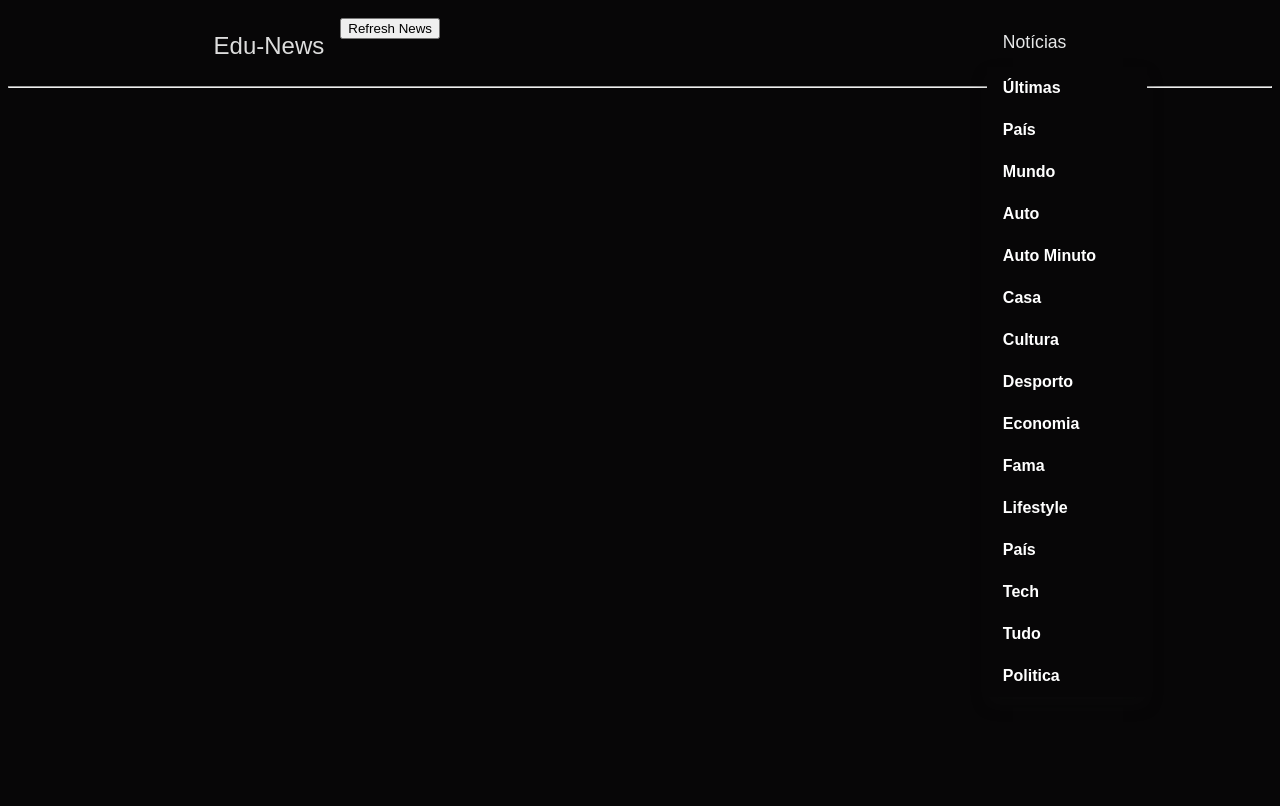
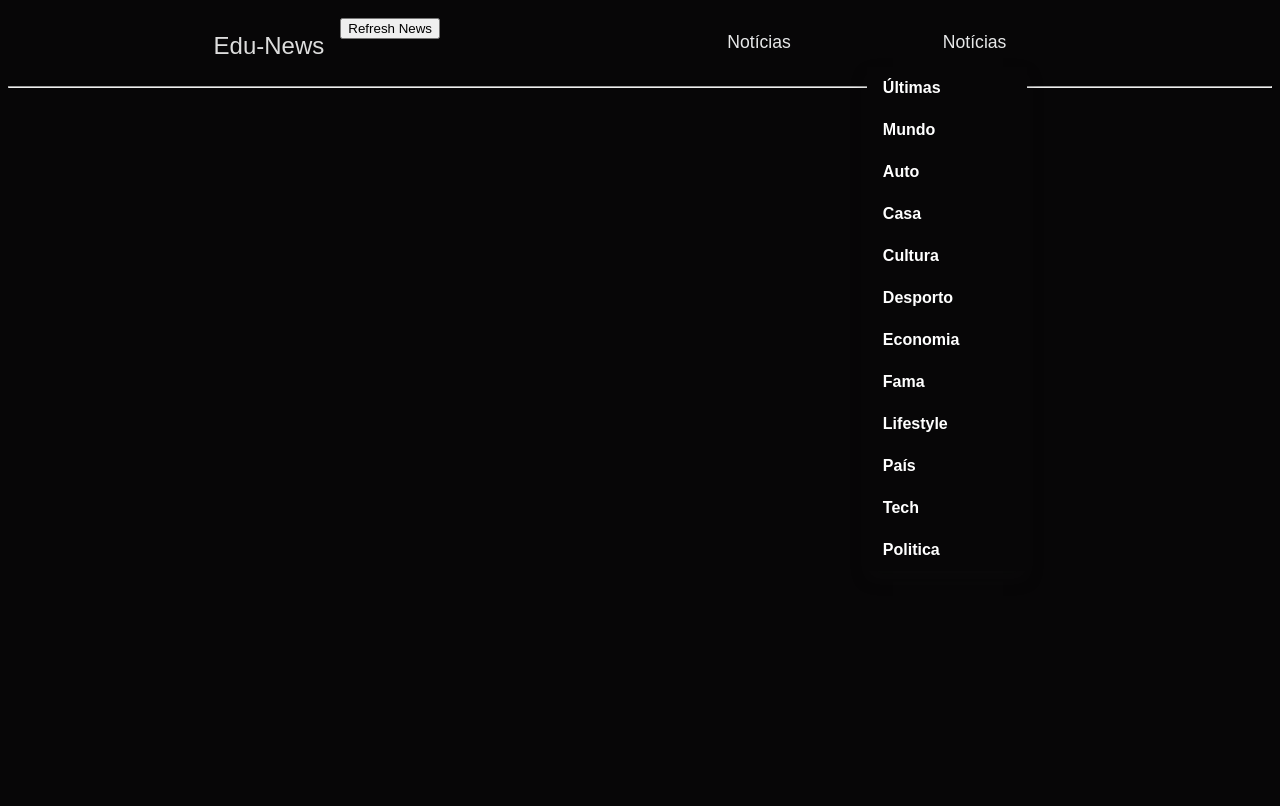
Before and after one commit to DEISI-ULHT-TFC-2023-24/DEISI90-ALQI-DR-tutor-inteligente-para-estudar-interacoes-mediadas-por-algoritmos, a Django app: page / in a window 1280 px wide, after a click on "Notícias". Run offline with Django 5.2, Linux system fonts and the light colour scheme; data that the repository does not hold is empty.

Commit message:
2 butões com filtro so de data e categoria

```diff
--- a/news/templates/layout.html
+++ b/news/templates/layout.html
@@ -3,7 +3,7 @@
 
 <html lang="" style="width: 100%; height: 100%;background-color: #070607;padding-top: 0.5%">
 <head>
-   <script src="https://ajax.googleapis.com/ajax/libs/jquery/3.6.0/jquery.min.js"></script>
+    <script src="https://ajax.googleapis.com/ajax/libs/jquery/3.6.0/jquery.min.js"></script>
 
 
     <meta charset="UTF-8">
@@ -71,44 +71,73 @@
         <a href="/" class="navbar-item"
            style="float: left;font-size: 150%;color: #dddddd; border-radius: 10px">Edu-News</a>
         <div class="dropdown">
-            <button class="dropbtn" style="border-radius: 10px" onclick="myFunction()">Notícias
+            <button class="dropbtn" style="border-radius: 10px;margin-left: 60px;margin-right: 60px"
+                    onclick="myFunction()">Notícias
             </button>
             <div class="dropdown-content" id="myDropdown">
                 <a class="" style="position: static; border-radius: 10px"
-                   href="{% url 'index' %}?category=ultimas"><strong>Últimas</strong></a>
+                   href="{% url 'index' %}?category=ultimas&date=content_date"><strong>Últimas</strong></a>
                 <a class="" style="position: static; border-radius: 10px"
-                   href="{% url 'index' %}?category=pais"><strong>País</strong></a>
+                   href="{% url 'index' %}?category=mundo&date=content_date"><strong>Mundo</strong></a>
                 <a class="" style="position: static; border-radius: 10px"
-                   href="{% url 'index' %}?category=mundo"><strong>Mundo</strong></a>
+                   href="{% url 'index' %}?category=auto&date=content_date"><strong>Auto</strong></a>
                 <a class="" style="position: static; border-radius: 10px"
-                   href="{% url 'index' %}?category=auto"><strong>Auto</strong></a>
+                   href="{% url 'index' %}?category=casa&date=content_date"><strong>Casa</strong></a>
                 <a class="" style="position: static; border-radius: 10px"
-                   href="{% url 'index' %}?category=auto_minuto"><strong>Auto Minuto</strong></a>
+                   href="{% url 'index' %}?category=cultura&date=content_date"><strong>Cultura</strong></a>
                 <a class="" style="position: static; border-radius: 10px"
-                   href="{% url 'index' %}?category=casa"><strong>Casa</strong></a>
+                   href="{% url 'index' %}?category=desporto&date=content_date"><strong>Desporto</strong></a>
                 <a class="" style="position: static; border-radius: 10px"
-                   href="{% url 'index' %}?category=cultura"><strong>Cultura</strong></a>
+                   href="{% url 'index' %}?category=economia&date=content_date"><strong>Economia</strong></a>
                 <a class="" style="position: static; border-radius: 10px"
-                   href="{% url 'index' %}?category=desporto"><strong>Desporto</strong></a>
+                   href="{% url 'index' %}?category=fama&date=content_date"><strong>Fama</strong></a>
                 <a class="" style="position: static; border-radius: 10px"
-                   href="{% url 'index' %}?category=economia"><strong>Economia</strong></a>
+                   href="{% url 'index' %}?category=lifestyle&date=content_date"><strong>Lifestyle</strong></a>
                 <a class="" style="position: static; border-radius: 10px"
-                   href="{% url 'index' %}?category=fama"><strong>Fama</strong></a>
+                   href="{% url 'index' %}?category=pais&date=content_date"><strong>País</strong></a>
                 <a class="" style="position: static; border-radius: 10px"
-                   href="{% url 'index' %}?category=lifestyle"><strong>Lifestyle</strong></a>
+                   href="{% url 'index' %}?category=tech&date=content_date"><strong>Tech</strong></a>
                 <a class="" style="position: static; border-radius: 10px"
-                   href="{% url 'index' %}?category=pais"><strong>País</strong></a>
+                   href="{% url 'index' %}?category=politica&date=content_date"><strong>Politica</strong></a>
+            </div>
+        </div>
+
+
+        <div class="dropdown">
+            <button class="dropbtn" style="border-radius: 10px;margin-left: 60px;margin-right: 60px"
+                    onclick="myFunction2()">Notícias
+            </button>
+            <div class="dropdown-content" id="myDropdown2">
                 <a class="" style="position: static; border-radius: 10px"
-                   href="{% url 'index' %}?category=tech"><strong>Tech</strong></a>
+                   href="{% url 'index' %}?category=ultimas&date=-content_date"><strong>Últimas</strong></a>
                 <a class="" style="position: static; border-radius: 10px"
-                   href="{% url 'index' %}?category=tudo"><strong>Tudo</strong></a>
+                   href="{% url 'index' %}?category=mundo&date=-content_date"><strong>Mundo</strong></a>
                 <a class="" style="position: static; border-radius: 10px"
-                   href="{% url 'index' %}?category=politica"><strong>Politica</strong></a>
+                   href="{% url 'index' %}?category=auto&date=-content_date"><strong>Auto</strong></a>
+                <a class="" style="position: static; border-radius: 10px"
+                   href="{% url 'index' %}?category=casa&date=-content_date"><strong>Casa</strong></a>
+                <a class="" style="position: static; border-radius: 10px"
+                   href="{% url 'index' %}?category=cultura&date=-content_date"><strong>Cultura</strong></a>
+                <a class="" style="position: static; border-radius: 10px"
+                   href="{% url 'index' %}?category=desporto&date=-content_date"><strong>Desporto</strong></a>
+                <a class="" style="position: static; border-radius: 10px"
+                   href="{% url 'index' %}?category=economia&date=-content_date"><strong>Economia</strong></a>
+                <a class="" style="position: static; border-radius: 10px"
+                   href="{% url 'index' %}?category=fama&date=-content_date"><strong>Fama</strong></a>
+                <a class="" style="position: static; border-radius: 10px"
+                   href="{% url 'index' %}?category=lifestyle&date=-content_date"><strong>Lifestyle</strong></a>
+                <a class="" style="position: static; border-radius: 10px"
+                   href="{% url 'index' %}?category=pais&date=-content_date"><strong>País</strong></a>
+                <a class="" style="position: static; border-radius: 10px"
+                   href="{% url 'index' %}?category=tech&date=-content_date"><strong>Tech</strong></a>
+                <a class="" style="position: static; border-radius: 10px"
+                   href="{% url 'index' %}?category=politica&date=-content_date"><strong>Politica</strong></a>
             </div>
         </div>
 
 
         <script>
+
             /* When the user clicks on the button,
             toggle between hiding and showing the dropdown content */
             function myFunction() {
@@ -124,19 +153,30 @@
                     }
                 }
             }
+
+            function myFunction2() {
+                document.getElementById("myDropdown2").classList.toggle("show");
+            }
+
+            // Close the dropdown if the user clicks outside of it
+            window.onclick = function (e) {
+                if (!e.target.matches('.dropbtn')) {
+                    const myDropdown = document.getElementById("myDropdown2");
+                    if (myDropdown.classList.contains('show')) {
+                        myDropdown.classList.remove('show');
+                    }
+                }
+            }
         </script>
 
-       <button id="refreshButton">Refresh News</button>
-
+        <button id="refreshButton">Refresh News</button>
 
 
         <script>
-    document.getElementById("refreshButton").addEventListener("click", function() {
-        window.location.href = "{% url 'refresh_news' %}";
-    });
-</script>
-
-
+            document.getElementById("refreshButton").addEventListener("click", function () {
+                window.location.href = "{% url 'refresh_news' %}";
+            });
+        </script>
 
 
     </div>
--- a/news/views.py
+++ b/news/views.py
@@ -15,7 +15,8 @@ import data_scrapping.RTP
 # Create your views here.
 def index(request):
     category = request.GET.get('category', 'ultimas')
-    obj = Content.objects.filter(content_category=category).order_by('-content_date')
+    date = request.GET.get('date', 'content_date')
+    obj = Content.objects.filter(content_category=category).order_by(date)
     context = {
         "obj": obj,
     }
```
